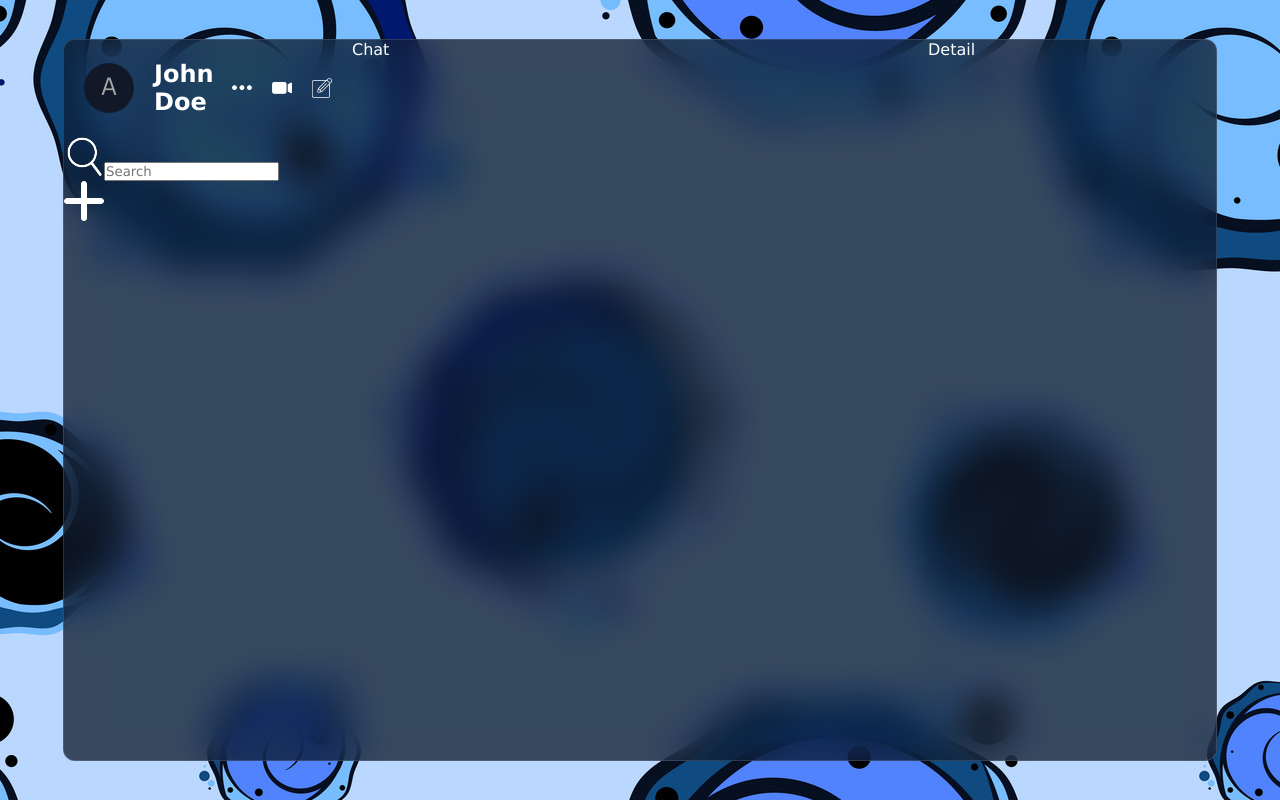
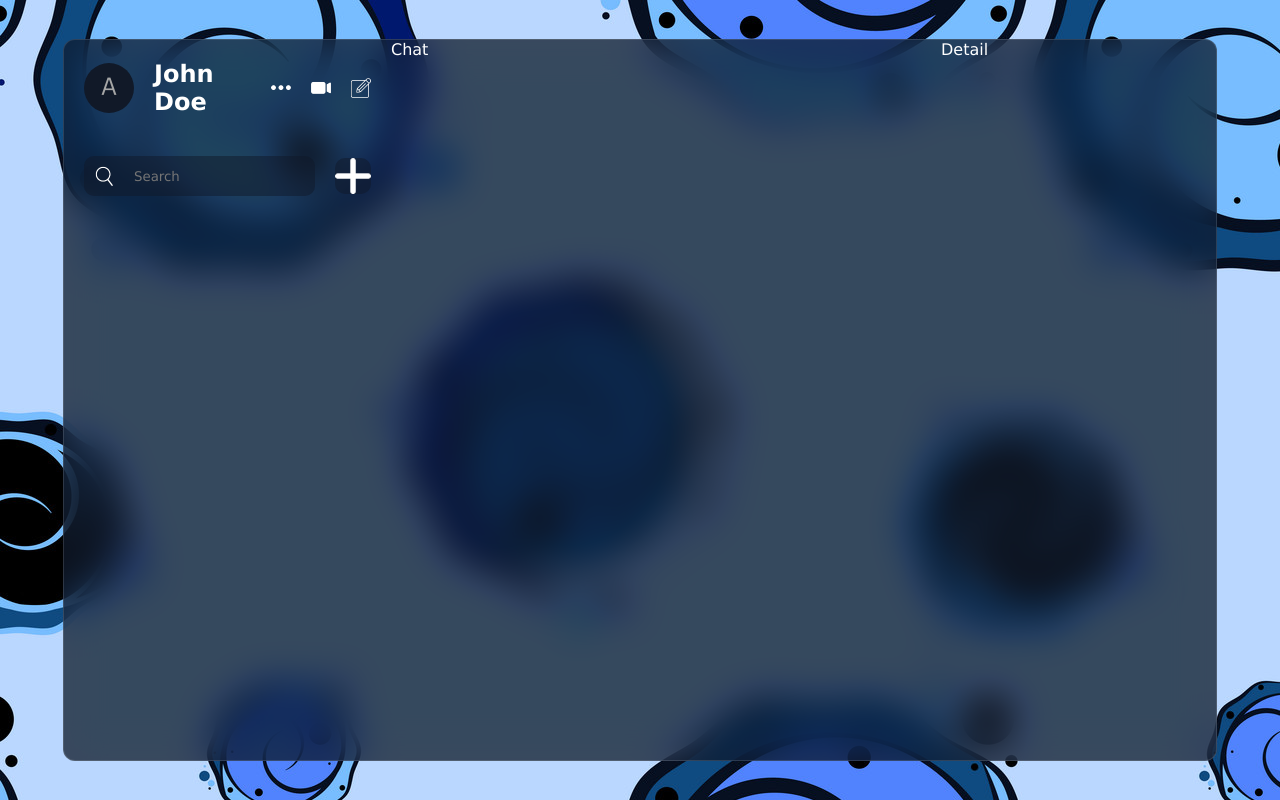
Before and after one commit to JulM64/react-app-chat, a React (Vite) app in the folder my-chat-app/: page / in a window 1280 px wide. Built offline with nearby package versions, Linux system fonts and the light colour scheme.

Commit message:
searchBar modufy

```diff
--- a/my-chat-app/src/components/list/chatList/ChatList.jsx
+++ b/my-chat-app/src/components/list/chatList/ChatList.jsx
@@ -7,7 +7,7 @@ const ChatList = () => {
                     <img src="./search.png" alt=""/>
                     <input type="text" placeholder="Search"/>
                 </div>
-                <img src="./plus.png" alt=""/>
+                <img src="./plus.png" alt="" className="add"/>
             </div>
         </div>
     )
--- a/my-chat-app/src/components/list/chatList/chatList.css
+++ b/my-chat-app/src/components/list/chatList/chatList.css
@@ -1,3 +1,38 @@
 .chatList{
+    .search{
+        display:flex;
+        align-items: center;
+        gap: 20px;
+        padding: 20px;
 
+        .searchBar{
+            flex:1;
+            background-color: rgba(17, 25, 40, 0.5);
+            display:flex;
+            align-items: center;
+            gap: 20px;
+            border-radius: 10px;
+            padding: 10px;
+
+            input{
+                background-color: transparent;
+                border: none;
+                color: white;
+                outline: none;
+                flex:1;
+            }
+            img{
+                width: 20px;
+                height:20px;
+            }
+        }
+        .add{
+            width: 36px;
+            height: 36px;
+            background-color:rgba(17, 25, 40, 0.5);
+            padding:0px;
+            border-radius: 10px;
+            cursor: pointer;
+        }
+    }
 }
```
